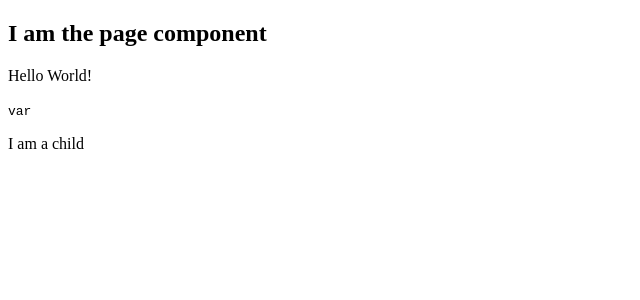
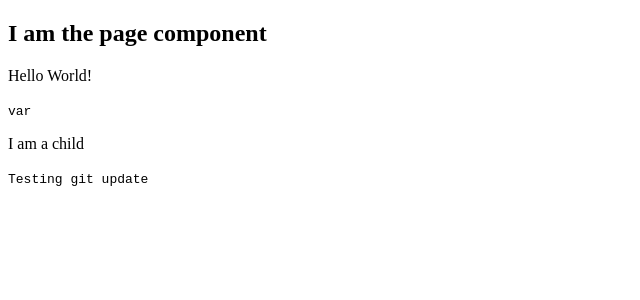
Before and after one commit to JamieSWE/sick-fits, a Next.js app in the folder frontend/: page / in a window 1280 px wide. Shown: the top 300 px of the page, without its empty margins (0-640 px from the left). Built offline with nearby package versions, Linux system fonts and the light colour scheme.

Commit message:
Testing git update

```diff
--- a/frontend/pages/index.js
+++ b/frontend/pages/index.js
@@ -4,6 +4,7 @@ export default function IndexPage() {
       <p>Hello World!</p>
       <code>var</code>
       <p>I am a child</p>
+      <code>Testing git update</code>
     </>
   );
 }
```
